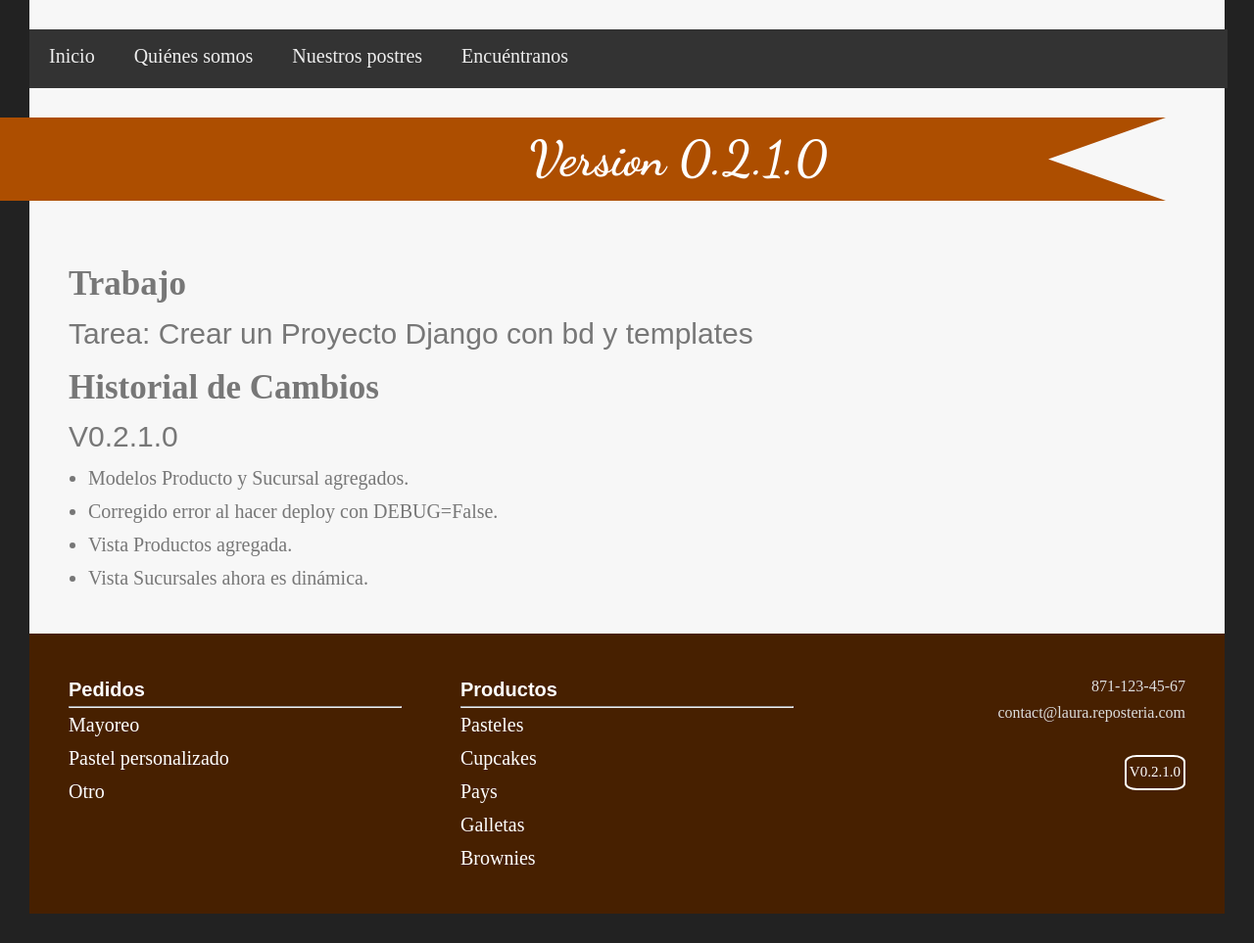
After one commit to rccastruita/PilaII_Proyecto_Plantillas, a Django app: page /version in a window 1280 px wide; the page is wider, and only the part inside the window is pictured. The commit adds this page. Shown: that part at 98% size. Run offline with Django 3.2, Linux system fonts and the light colour scheme; some libraries are stand-ins or nearby versions.

Commit message:
Added version info on footer

```diff
--- /dev/null
+++ b/shopping/env.py
@@ -0,0 +1,15 @@
+version = '0.2.1.0'
+version_tag = f"V{version}"
+version_title = f"Version {version}"
+
+version_tooltip = '- TAREA -<br>Crear un proyecto Django con bd y templates'
+version_description = 'Tarea: Crear un Proyecto Django con bd y templates'
+
+changelog = {
+    'V0.2.1.0': [
+        'Modelos Producto y Sucursal agregados.',
+        'Corregido error al hacer deploy con DEBUG=False.',
+        'Vista Productos agregada.',
+        'Vista Sucursales ahora es dinámica.'
+    ]
+}
--- a/shopping/urls.py
+++ b/shopping/urls.py
@@ -8,4 +8,5 @@ urlpatterns = [
     path('products', MyViews.ProductsPageView.as_view(), name='products'),
     path('soon', MyViews.SoonPageView.as_view(), name='soon'),
     path('contact', MyViews.ContactPageView.as_view(), name='contact'),
+    path('version', MyViews.VersionPageView.as_view(), name='version'),
 ]
--- a/shopping/views.py
+++ b/shopping/views.py
@@ -1,4 +1,5 @@
 from django.views.generic.base import TemplateView
+from . import env as MyVars
 
 class HomePageView(TemplateView):
     template_name = 'home.html'
@@ -14,3 +15,14 @@ class ContactPageView(TemplateView):
 
 class SoonPageView(TemplateView):
     template_name = 'soon.html'
+
+class VersionPageView(TemplateView):
+    template_name = 'version.html'
+
+    def get_context_data(self, **kwargs):
+        context = super().get_context_data(**kwargs)
+        context['page_version'] = MyVars.version
+        context['version_title'] = MyVars.version_title
+        context['version_description'] = MyVars.version_description
+        context['changelog'] = MyVars.changelog
+        return context
--- a/static/css/style.css
+++ b/static/css/style.css
@@ -557,3 +557,87 @@ footer {
 .footer-link:hover {
   font-weight: bolder;
 }
+
+.footer__version {
+  margin-top: 4em;
+  font-size: 1.5rem;
+  transition-duration: 0.5s;
+  display: inline;
+
+}
+
+.footer__version:hover {
+  cursor: pointer;
+  font-weight: bold;
+  font-size: 1.7rem;
+
+}
+
+.tooltip {
+  position: relative;
+  display: inline-block;
+  border: 2px solid white;
+  padding: 0.2em;
+  border-radius: 20%;
+}
+
+.tooltip__link {
+  text-decoration: none;
+  color: white;
+}
+
+.tooltip .tooltiptext {
+  visibility: hidden;
+  width: 14em;
+  background-color: white;
+  color: black;
+  text-align: center;
+  border-radius: 6px;
+  padding: 5px 0;
+  position: absolute;
+  z-index: 1;
+  top: -50%;
+  right: 120%;
+  margin-left: -7em;
+  font-weight: bold;
+  font-family: sans-serif;
+}
+
+.tooltip .tooltiptext::after {
+  content: "";
+  position: absolute;
+  bottom: 65%;
+  left: 105%;
+  margin-left: -5%;
+  border-width: 5px;
+  border-style: solid;
+  border-color: transparent transparent transparent white;
+}
+
+.tooltip:hover .tooltiptext {
+  visibility: visible;
+}
+
+.section-version {
+  background-color: #f7f7f7;
+  padding: 4rem;
+  margin-top: -30rem;
+
+}
+
+.section-version h2 {
+  font-size: 3.5rem;
+}
+
+.section-version h3 {
+  font-size: 3rem;
+  font-family: sans-serif;
+  font-weight: normal;
+  margin-top: -0.5rem;
+}
+
+.section-version .paragraph,
+.section-version li {
+  font-size: 2rem;
+  margin-left: 2rem;
+}
--- a/templates/base.html
+++ b/templates/base.html
@@ -114,6 +114,14 @@ Dentro de las columnas se renderiza el contenido del pie de página.
                 871-123-45-67<br>
                 contact@laura.reposteria.com
             </p>
+            <a class="tooltip__link" href="{% url 'version' %}">
+                <div class="footer__version">
+                    <div class="tooltip">
+                        V0.2.1.0
+                        <span class="tooltiptext">- TAREA -<br>Crear un proyecto Django con bd y templates</span>
+                    </div>
+                </div>
+            </a>
         </div>
     </div>
 </footer>
--- /dev/null
+++ b/templates/version.html
@@ -0,0 +1,21 @@
+{% extends 'base.html' %}
+{% block content %}
+<main>
+    <section class="section-top">
+        {% include 'section_title.html' with name=version_title %}
+    </section>
+    <section class="section-version">
+        <h2>Trabajo</h2>
+        <h3>
+            {{ version_description }}
+        </h3>
+        <h2>Historial de Cambios</h2>
+        {% for patch, changes in changelog.items %}
+            <h3>{{ patch }}</h3>
+            <ul class="changelog">
+                {{ changes | unordered_list }}
+            </ul>
+        {% endfor %}
+    </section>
+</main>
+{% endblock %}
```
